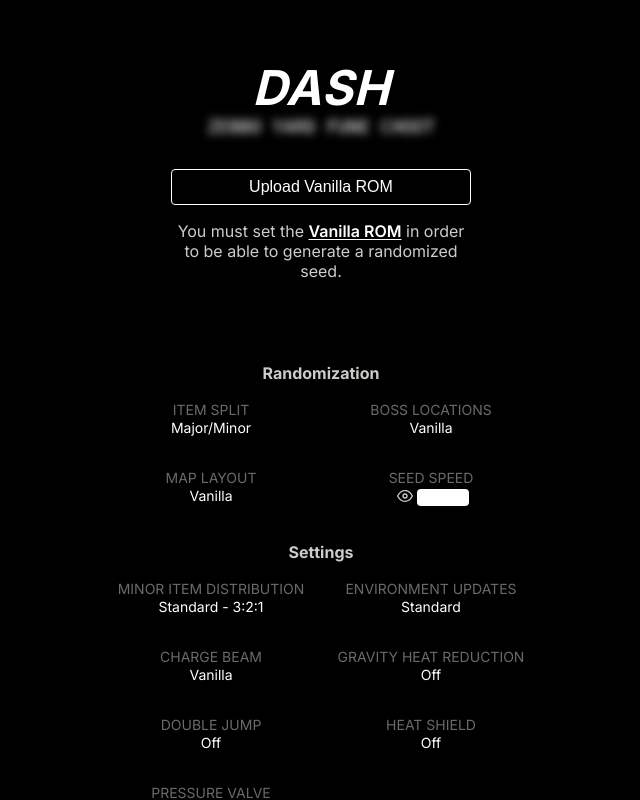
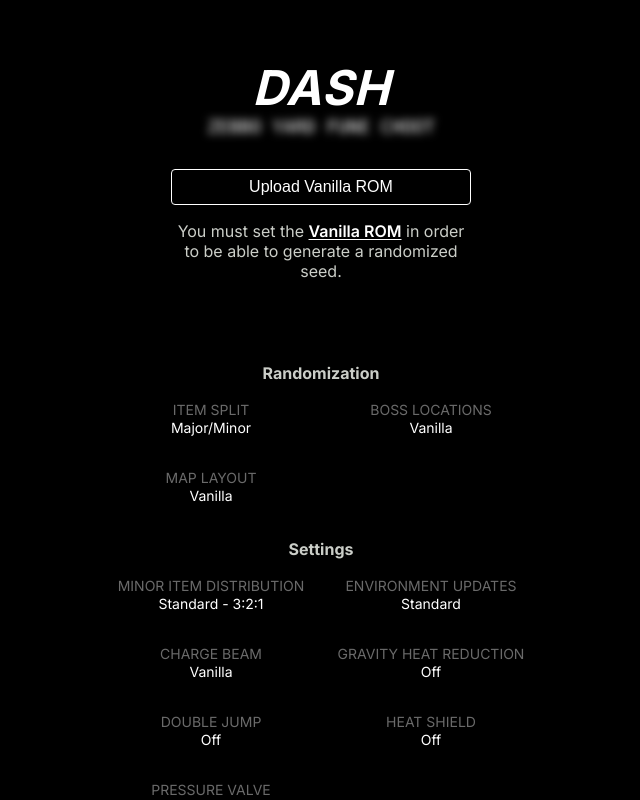
Before and after one commit to dashrando/dash-randomizer, a Next.js app in the folder apps/web/: page /seed/1 in a window 1280 px wide. Shown: the whole page, without its empty margins (319-959 px from the left). Built offline with nearby package versions, Linux system fonts and the light colour scheme.

Commit message:
removed speed from seed page

```diff
--- a/apps/web/app/seed/[seed]/seed.tsx
+++ b/apps/web/app/seed/[seed]/seed.tsx
@@ -17,9 +17,8 @@ import { downloadFile } from '@/lib/downloads'
 import Button from '@/app/components/button'
 import { useSearchParams } from 'next/navigation'
 import { get as getKey } from 'idb-keyval'
-import { ArrowDown, Eye } from 'react-feather'
+import { ArrowDown } from 'react-feather'
 import VanillaButton from '@/app/generate/vanilla'
-import SpoilerText from '@/app/components/spoiler'
 
 
 type Seed = {
@@ -100,7 +99,7 @@ const getExtraItems = (extraItems: number[]) => {
 const parseSettings = (parameters: any) => {
   const { settings } = parameters
   const extraItems = getExtraItems(settings.extraItems)
-  let randomizeParams: any[] = [
+  const randomizeParams = [
     { label: 'Item Split', value: getItemSplit(settings.majorDistribution) },
     { label: 'Boss Locations', value: getBossMode(settings.bossMode) },
     { label: 'Map Layout', value: getAreaMode(settings.mapLayout, settings.randomizeAreas) }
@@ -118,35 +117,10 @@ const parseSettings = (parameters: any) => {
     { label: 'Seed Number', value: parameters.seed },
     { label: 'Disable Fanfare', value: displayOnOff(parameters.options.DisableFanfare), }
   ]
-  randomizeParams = randomizeParams.concat(
-    { label: 'Seed Speed', value: '   medium   ', spoiler: true }
-  )
-
   return { randomizeParams, settingsParams, optionsParams }
 }
 
 const Parameters = ({ title, items }: { title: string, items: any[] }) => {
-  const getValue = (item: any) => {
-    if (item.spoiler == undefined || !item.spoiler) {
-      return (
-        <div className={styles.value}>{item.value}</div>
-      )
-    }
-
-    return (
-      <div style={{display: 'flex', justifyContent: 'center'}}>
-      <span style={{marginTop: '1px'}}>
-        <Eye height='16'></Eye>
-      </span>
-      <span>
-        <SpoilerText>
-          <span className={styles.value} style={{width: '80px'}}>{item.value}</span>
-        </SpoilerText>
-      </span>
-      </div>
-    )
-  }
-
   return (
     <section className={styles.parameters}>
       <h4 className={styles.heading}>{title}</h4>
@@ -155,7 +129,7 @@ const Parameters = ({ title, items }: { title: string, items: any[] }) => {
           {items.map((item, index) => (
             <li key={index} className={styles.item}>
               <div className={styles.label}>{item.label}</div>
-              {getValue(item)}
+              <div className={styles.value}>{item.value}</div>
             </li>
           ))}
         </ul>
```
